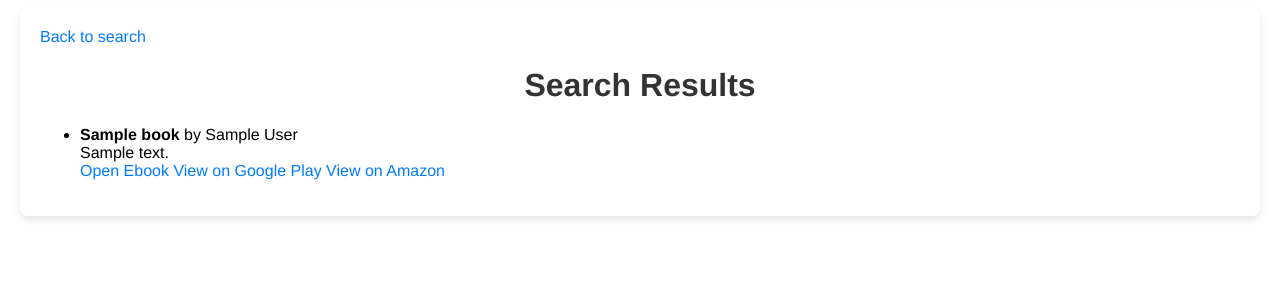
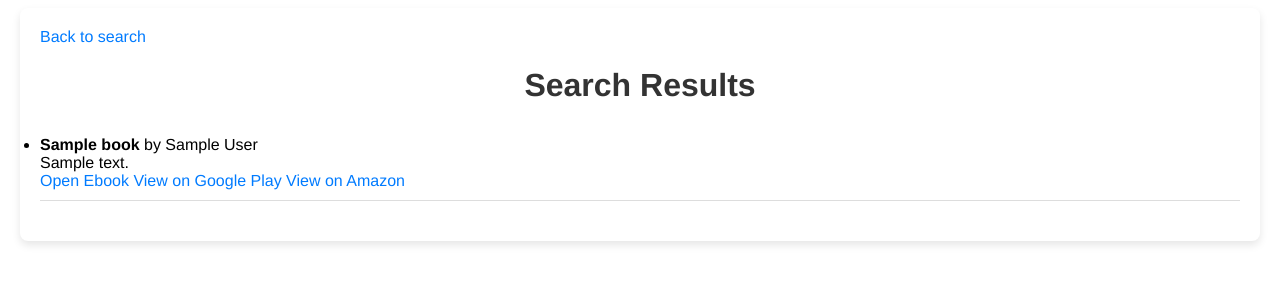
Before and after one commit to ChHarding/Google-Books-API-Textbook-Search_amandahallman, a Flask app: template templates/results.html in a window 1280 px wide. Shown: the top 300 px of the page. Run offline with Flask 3, Linux system fonts and the light colour scheme; the template is opened without the code that fills it: most values are stand-ins (such as "Sample title", 1, 10 or a date in 2020).

Commit message:
changed GUI elements to space out results of textbooks

```diff
--- a/templates/results.html
+++ b/templates/results.html
@@ -27,6 +27,15 @@
             color: #333; /* Optional: heading color */
             text-align: center; /* Optional: center align heading */
         }
+        ul {
+            padding: 0; /* Remove default padding */
+            margin: 0; /* Remove default margin */
+        }
+        li {
+            margin-bottom: 20px; /* Add space between list items */
+            padding: 10px 0; /* Add padding for better separation */
+            border-bottom: 1px solid #ddd; /* Optional: add a border for better visual separation */
+        }
     </style>
 </head>
 <body>
```
